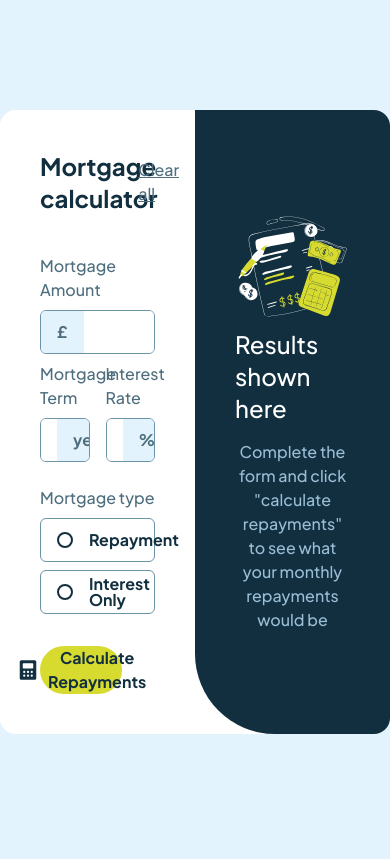
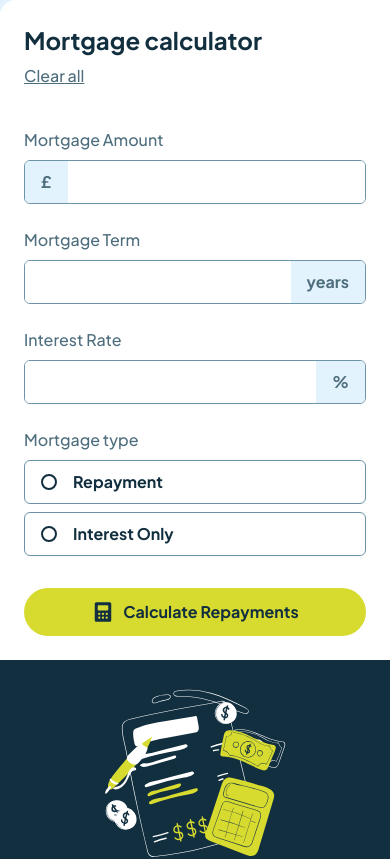
Before and after one commit to KacperHulek/Frontend-mentor-mortgage-repayment-calculator, a React (Vite) app: page / in a window 390 px wide. Shown: the top 859 px of the page. Built offline with nearby package versions, Linux system fonts and the light colour scheme; the HTML template or start-up script is replaced by a standard one.

Commit message:
Make desgin fully responsive

```diff
--- a/src/app.jsx
+++ b/src/app.jsx
@@ -76,8 +76,18 @@ const App = () => {
       }
 
       totalAmount = totalPayments * monthlyPayment;
-      setMonthlyRepayment(monthlyPayment.toFixed(2));
-      setTotalRepayment(totalAmount);
+      setMonthlyRepayment(
+        monthlyPayment
+          .toFixed(2)
+          .toString()
+          .replace(/\B(?=(\d{3})+(?!\d))/g, ",")
+      );
+      setTotalRepayment(
+        totalAmount
+          .toFixed(2)
+          .toString()
+          .replace(/\B(?=(\d{3})+(?!\d))/g, ",")
+      );
       setShowResults(true);
     }
   };
@@ -95,14 +105,14 @@ const App = () => {
   };
 
   return (
-    <div className="flex h-full w-full items-center justify-center">
-      <main className="grid grid-cols-2 h-fit max-w-4_5xl bg-white rounded-2xl">
-        <div className="grid grid-cols-4 gap-x-4 gap-y-2 bg-white rounded-l-2xl p-10">
-          <h1 className="text-2xl text-slate-900 col-span-3 mb-8 font-bold">
+    <div className="flex min-h-screen w-full items-center justify-center">
+      <main className="md:grid grid-cols-2 h-fit max-w-4_5xl bg-white rounded-2xl">
+        <div className="grid grid-cols-4 gap-x-4 gap-y-2 bg-white rounded-l-2xl p-6 sm:p-10 ">
+          <h1 className="text-2xl text-slate-900 col-span-4 md:col-span-3 md:mb-8 font-bold">
             Mortgage calculator
           </h1>
           <button
-            className="underline text-right align-top mb-8 text-slate-700 hover:text-slate-900"
+            className="underline text-left md:text-right align-top mb-8 text-slate-700 hover:text-slate-900 text-nowrap"
             onClick={() => {
               setMortgageAmount("");
               setMortgageTerm("");
@@ -160,7 +170,7 @@ const App = () => {
         <div
           className={`bg-slate-900 ${
             showResults ? "" : "flex"
-          } flex-col items-center justify-center p-10 rounded-r-2xl rounded-bl-gigaxl`}
+          } flex-col items-center justify-center p-6 sm:p-10 md:rounded-r-2xl md:rounded-bl-gigaxl`}
         >
           {!showResults ? (
             <>
--- a/src/components/CalculateRepaymentsBtn/CalculateRepaymentsBtn.jsx
+++ b/src/components/CalculateRepaymentsBtn/CalculateRepaymentsBtn.jsx
@@ -3,7 +3,7 @@ import React from "react";
 const CalculateRepaymentsBtn = ({ onClick }) => {
   return (
     <button
-      className="col-span-3 rounded-full h-12 bg-lime flex align justify-center items-center mt-6 hover:bg-opacity-65
+      className="col-span-4 md:col-span-3 rounded-full h-12 bg-lime flex align justify-center items-center mt-6 hover:bg-opacity-65
      active:bg-darkLime transition-colors transition-opacity"
       onClick={onClick}
     >
--- a/src/components/MortgageTypeList/MortgageTypeList.jsx
+++ b/src/components/MortgageTypeList/MortgageTypeList.jsx
@@ -4,7 +4,7 @@ import MortgageType from "../MortgageType/MortgageType";
 const MortgageTypeList = ({ mortgageTypes, title, onChange, selectedMortgageType, error  }) => {
   return (
     <>
-      <h2 className="col-span-4 text-slate-700 mt-4">{title}</h2>
+      <h2 className="col-span-4 text-slate-700">{title}</h2>
       <ul className="space-y-2 col-span-4">
         {mortgageTypes.map((type) => (
           <MortgageType
--- a/src/components/Results/Results.jsx
+++ b/src/components/Results/Results.jsx
@@ -12,14 +12,18 @@ const Results = ({ monthlyRepayment, totalRepayment }) => {
         again.
       </p>
       <div
-        className="bg-darkSlate rounded-md p-8 shadow-lime
+        className="bg-darkSlate rounded-md p-4 sm:p-8 shadow-lime
       shadow-[0_-5px_0px_0px_rgba(0,0,0,0.3)]"
       >
         <h2 className="text-slate-300 mb-4">Your monthly repayments</h2>
-        <p className="text-5xl text-lime mb-8">£{monthlyRepayment}</p>
+        <p className="text-4xl sm:text-5xl text-lime mb-8 break-all">
+          £{monthlyRepayment}
+        </p>
         <hr className="h-0 my-8border border-slate-100 border-opacity-25 mb-8" />
-        <h2 className="text-slate-300">Total you'll repay over the term</h2>
-        <p className="text-white text-xl">£{totalRepayment}</p>
+        <h2 className="text-slate-300 mb-4">Total you'll repay over the term</h2>
+        <p className="text-white text-wrap text-2xl break-all">
+          £{totalRepayment}
+        </p>
       </div>
     </>
   );
--- a/src/components/TextInput/TextInput.jsx
+++ b/src/components/TextInput/TextInput.jsx
@@ -1,32 +1,40 @@
 import React from "react";
 
-const TextInput = ({ title, innerText, isLeft, colSpan, value, onChange, error, name }) => {
+const TextInput = ({
+  title,
+  innerText,
+  isLeft,
+  colSpan,
+  value,
+  onChange,
+  error,
+  name,
+}) => {
   let labelClassName;
   switch (colSpan) {
     case 1:
-      labelClassName = `col-span-1 hover:cursor-pointer`;
+      labelClassName = `md:col-span-1 `;
       break;
     case 2:
-      labelClassName = `col-span-2 hover:cursor-pointer`;
+      labelClassName = `md:col-span-2`;
       break;
     case 3:
-      labelClassName = `col-span-3 hover:cursor-pointer`;
-      break;
-    case 4:
-      labelClassName = `col-span-4 hover:cursor-pointer`;
+      labelClassName = `md:col-span-3`;
       break;
   }
 
   const inputClassName = `w-full outline-none hover:cursor-pointer pl-4 font-bold peer ${
-    error ? 'border-red' : ''
+    error ? "border-red" : ""
   }`;
 
   return (
-    <label className={labelClassName}>
+    <label className={`col-span-4 ${labelClassName} hover:cursor-pointer mb-4`}>
       <p className="text-slate-700 mb-2">{title}</p>
-      <div className={`flex ${isLeft ? 'flex-row-reverse' : ''} border ${
-        error ? 'border-red' : 'border-slate-500'
-      } rounded-md overflow-hidden hover:cursor-pointer hover:border-slate-900 h-11 has-[:focus]:border-lime`}>
+      <div
+        className={`flex ${isLeft ? "flex-row-reverse" : ""} border ${
+          error ? "border-red" : "border-slate-500"
+        } rounded-md overflow-hidden hover:cursor-pointer hover:border-slate-900 h-11 has-[:focus]:border-lime`}
+      >
         <input
           type="text"
           name={name}
@@ -34,7 +42,11 @@ const TextInput = ({ title, innerText, isLeft, colSpan, value, onChange, error,
           value={value}
           onChange={onChange}
         />
-        <div className="h-full text-center w-fit p-4 bg-slate-100 text-slate-700 flex items-center peer-focus:bg-lime">
+        <div
+          className={`h-full text-center w-fit p-4 ${
+            error ? "bg-red text-white" : "bg-slate-100 text-slate-700"
+          }   flex items-center peer-focus:bg-lime`}
+        >
           <p className="text-center w-full font-bold">{innerText}</p>
         </div>
       </div>
```
